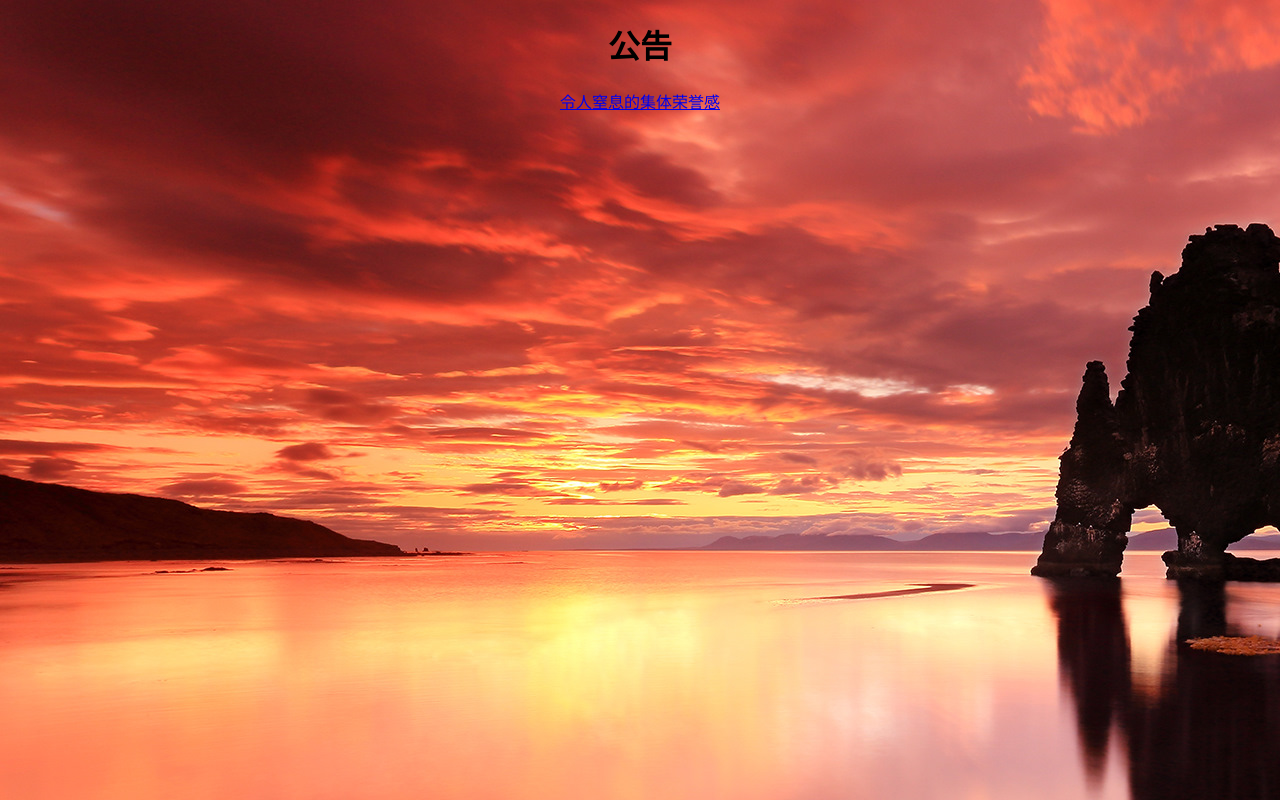
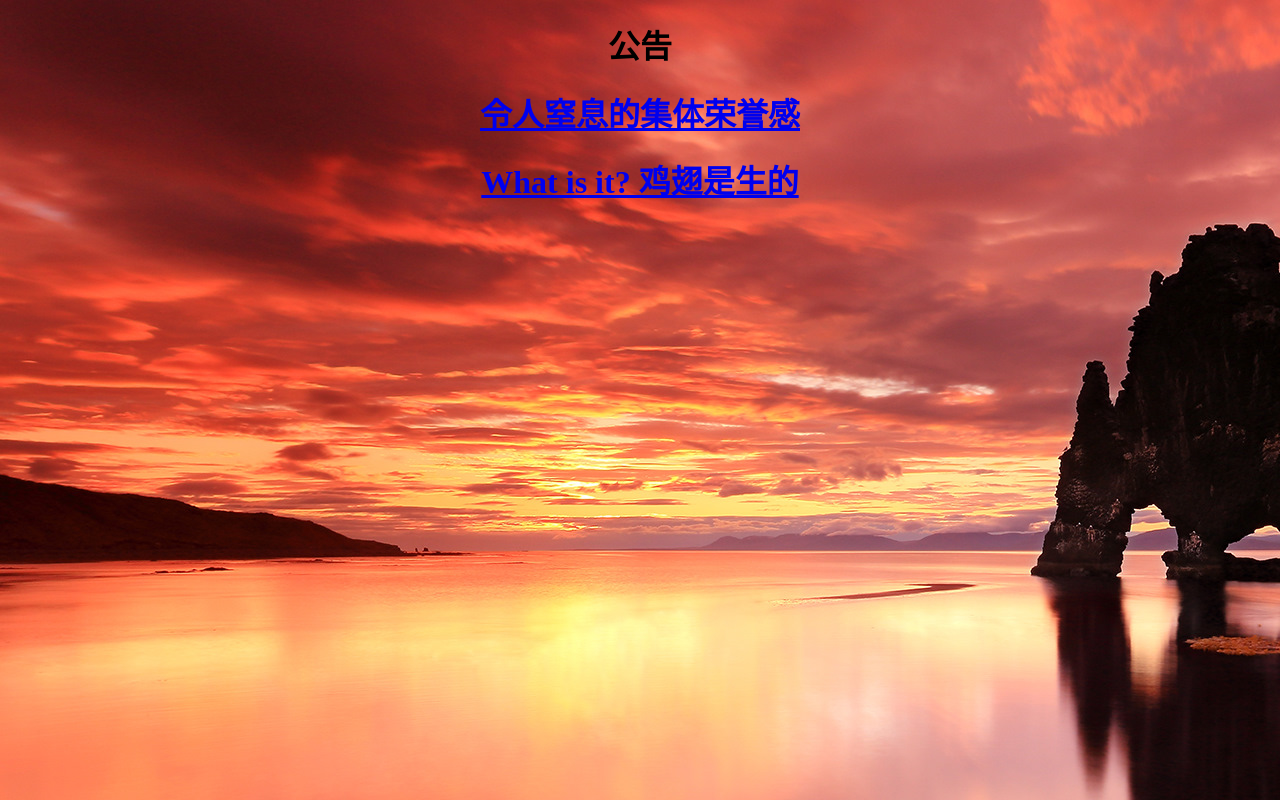
Before and after one commit to jshcx/jshcx.github.io, a plain HTML site: page 114515.html in a window 1280 px wide. Drawn offline with Linux system fonts and the light colour scheme.

Commit message:
Update 114515.html

```diff
--- a/114515.html
+++ b/114515.html
@@ -12,8 +12,12 @@ body{text-align:center;}
 </head>
 <body>
     <h1>公告</h1>
-    <a href="114514/1.html">令人窒息的集体荣誉感</a>
-
+    <a href="114514/1.html">
+        <h1>令人窒息的集体荣誉感</h1>
+    </a>
+    <a href="114514/2.html">
+        <h1>What is it? 鸡翅是生的</h1>
+    </a>
 
 
 </body>
```
